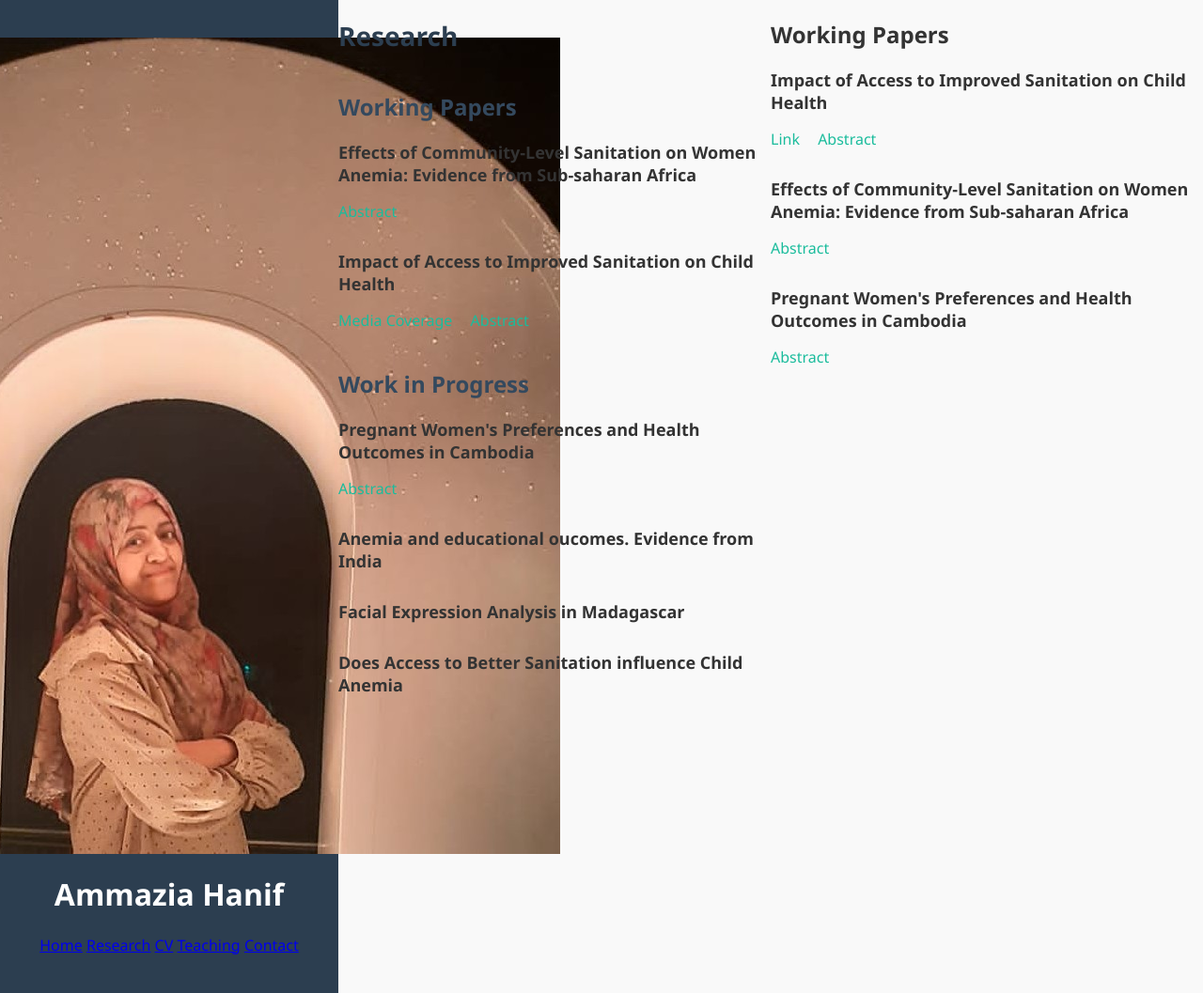
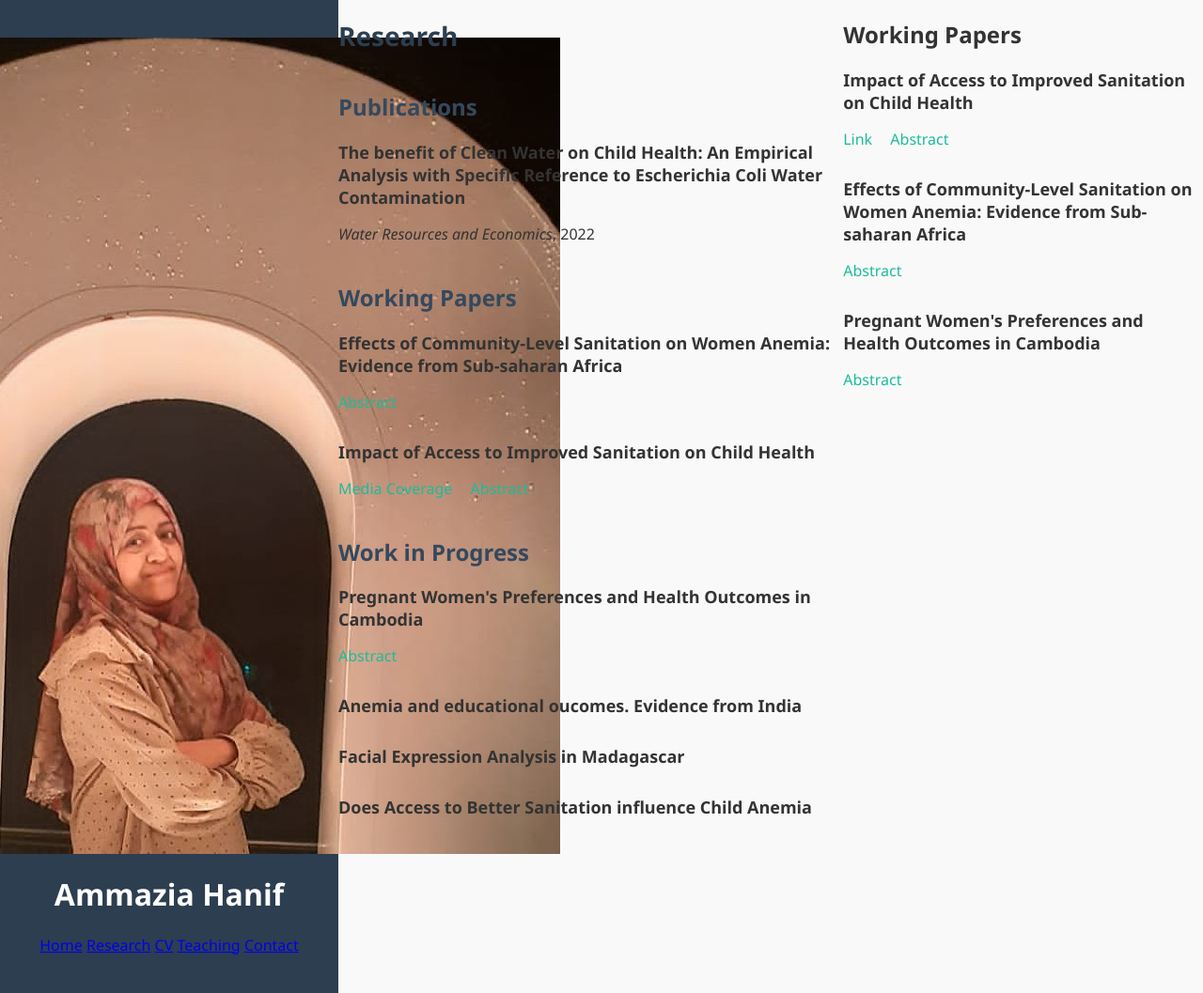
Before and after one commit to s2230029/Research-profile, a Jekyll site: the page research.html, which Jekyll copies as it is, in a window 1280 px wide. Shown: the whole page at 94% size. Built offline with Jekyll 4.4.1, drawn with Linux system fonts in a browser that asks for light colours.

Commit message:
Update research.html

```diff
--- a/research.html
+++ b/research.html
@@ -69,6 +69,14 @@
   </div>
   <div class="main">
     <h1>Research</h1>
+<section id="publications">
+  <h2>Publications</h2>
+
+  <div class="paper">
+    <h3>The benefit of Clean Water on Child Health: An Empirical Analysis with Specific Reference to Escherichia Coli Water Contamination </h3>
+    <p><em>Water Resources and Economics</em>, 2022</p>
+  </div>
+</section>
     <section id="working-papers">
       <h2>Working Papers</h2>
 
```
